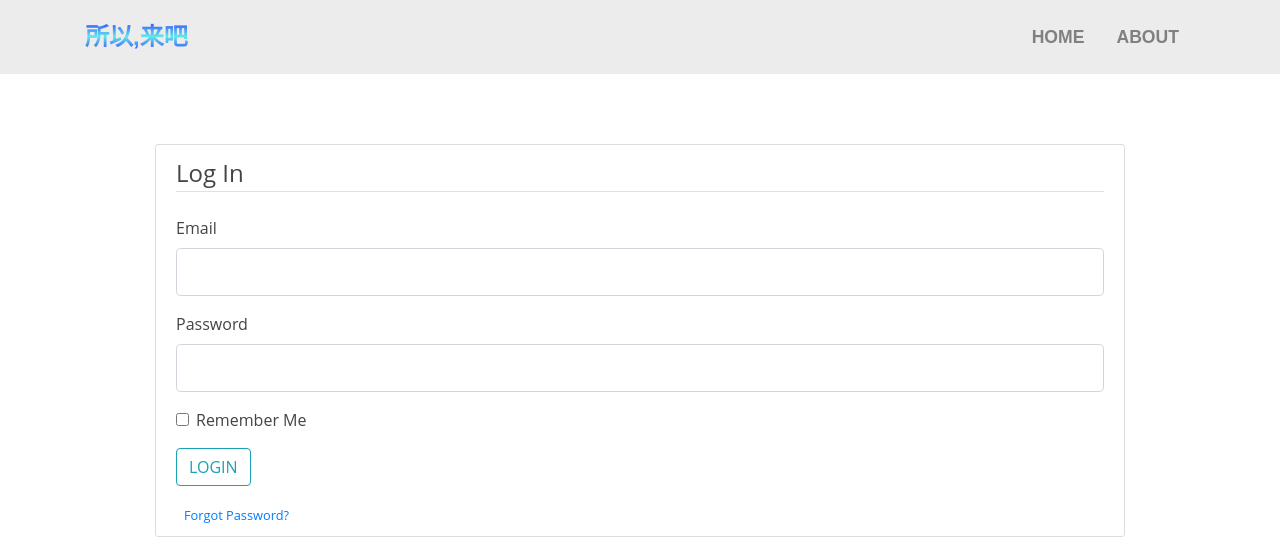
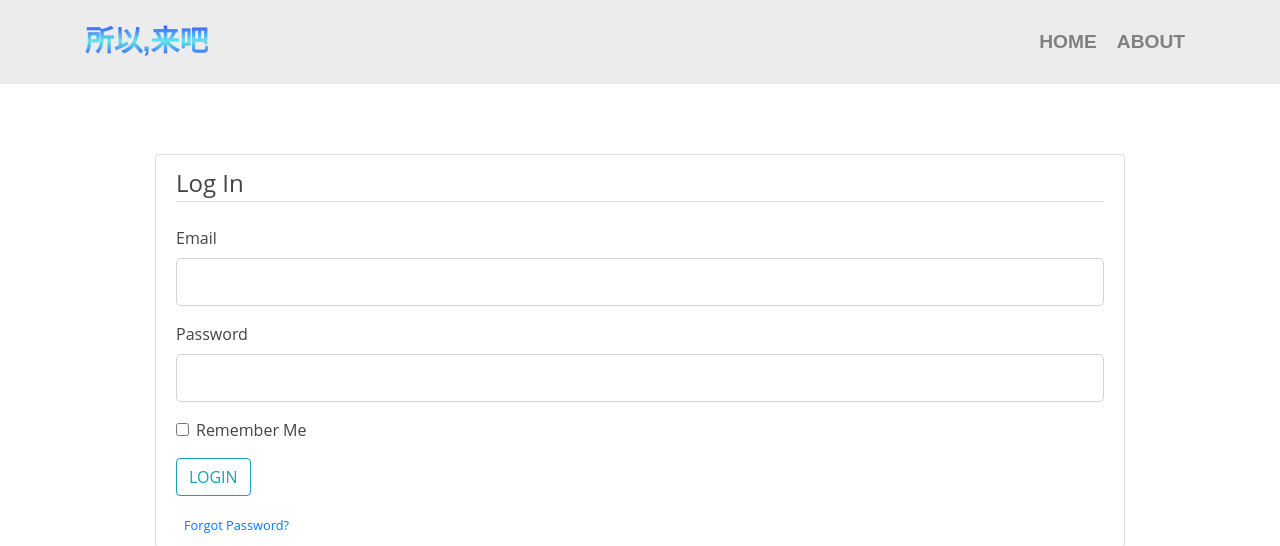
Before and after one commit to zhouhao777/flask_blog_project, a Flask app: a page that uses flaskblog/templates/layout.html in a window 1280 px wide. Shown: the top 546 px of the page. Run offline with Flask 2, Linux system fonts and the light colour scheme; parts of the project's set-up code (start-up, migrations or seed data) failed here and were passed over; some libraries are stand-ins or nearby versions.

Commit message:
update some stylesheet

```diff
--- a/flaskblog/static/css/main.css
+++ b/flaskblog/static/css/main.css
@@ -53,7 +53,7 @@ p {
   padding: .5rem;
 }
 .navbar-brand a {
-  font-size: 1.5rem;
+  font-size: 1.8rem;
   font-weight: 800;
   /* color: #666; */
   background: linear-gradient(to bottom,#3654ff 0,#62e6eb 50%,#3654ff 100%);
@@ -67,31 +67,46 @@ p {
   height: 40px;
 }
 .nav-item{
-  padding: 8px;
+  padding: 10px;
+}
+.nav-item a {
+  color: #666;
+  font-size: 1.2rem;
+  opacity: 0.8;
+  font-weight: 600;
+  line-height: 3rem;
+  text-decoration: none;
+}
+.nav-item a:hover {
+  opacity: 1;
 }
 .dropdown-menu{
   /* background: #66a266; */
   margin: .5rem 0 0;
 }
-.dropdown-menu li{
-  display: block;
+
+.dropdown-item{
+  padding: .15rem 0;
 }
-.dropdown-menu li a{
+.dropdown-item a{
+  color: #444;
   text-decoration: none;
   padding-left: 1rem;
   font:0.8rem sans-serif;
-  font-weight: 400;
+  font-weight: 300;
+  font-size: 1.2rem;
+  line-height: 1.5rem;
   text-transform: lowercase;
 }
-.nav-item a {
-  color: #666 !important;
-  font-size: 1.1rem !important;
-  opacity: 0.8;
-  font-weight: 700;
+.dropdown-item:active {
+  color: #fff;
+  text-decoration: none;
+  background-color: #eee;
 }
-.nav-item a:hover {
-  opacity: 1;
+.ck-content{
+  min-height: 400px;
 }
+
 
 
 /* main post */
--- a/flaskblog/templates/create_post.html
+++ b/flaskblog/templates/create_post.html
@@ -53,10 +53,11 @@
     <script>
         ClassicEditor
         .create( document.querySelector( '#editor' ), {
-            toolbar: ["heading", "|", "alignment:left", "alignment:center", "alignment:right", "alignment:adjust", "|", "bold", "italic", "blockQuote", "link", "|", "bulletedList", "numberedList", "imageUpload", "|", "undo", "redo"],
+            toolbar: ["heading", "|", "bold", "italic", "blockQuote", "link", "|", "bulletedList", "numberedList", "imageUpload", "|", "undo", "redo"],
             ckfinder: {
                 uploadUrl: "http://127.0.0.1:5000/upload"
-            }
+            },
+            height:1000,
         })
         .then(editor => {
             myEditor = editor;
--- a/flaskblog/templates/layout.html
+++ b/flaskblog/templates/layout.html
@@ -4,7 +4,7 @@
     <meta charset="UTF-8">
     <link rel="stylesheet" type="text/css" href="{{ url_for('static', filename='css/bootstrap.min.css') }}">
     <link rel="stylesheet" type="text/css" href="{{ url_for('static', filename='css/main.css') }}">
-    <link rel="stylesheet" href="https://cdnjs.cloudflare.com/ajax/libs/font-awesome/4.7.0/css/font-awesome.min.css" integrity="sha256-eZrrJcwDc/3uDhsdt61sL2oOBY362qM3lon1gyExkL0=" crossorigin="anonymous" />
+    <!-- <link rel="stylesheet" href="https://cdnjs.cloudflare.com/ajax/libs/font-awesome/4.7.0/css/font-awesome.min.css" integrity="sha256-eZrrJcwDc/3uDhsdt61sL2oOBY362qM3lon1gyExkL0=" crossorigin="anonymous" /> -->
     <script src="{{ url_for('static', filename='js/jquery.min.js') }}"></script>
     <script src="{{ url_for('static', filename='js/bootstrap.min.js') }}"></script>
     <script src="{{ url_for('static', filename='js/ckeditor.js') }}"></script>
@@ -30,23 +30,23 @@
             <div class="collapse navbar-collapse" id="navbarResponsive">
                 <ul class="navbar-nav ml-auto">
                     <li class="nav-item">
-                        <a class="nav-link" href="{{ url_for('main.home') }}">Home</a>
+                        <a class="" href="{{ url_for('main.home') }}">Home</a>
                     </li>
                     <li class="nav-item">
-                        <a class="nav-link" href="{{ url_for('main.about') }}">About</a>
+                        <a class="" href="{{ url_for('main.about') }}">About</a>
                     </li>
                     {% if current_user.is_authenticated %}
                     <li class="nav-item dropdown">
-                        <a href="#" class="nav-link dropdown-toggle" data-toggle="dropdown" role="button" aria-haspopup="true" aria-expanded="false">account</a>
+                        <a href="#" class="dropdown-toggle" data-toggle="dropdown" role="button" aria-haspopup="true" aria-expanded="false">account</a>
                         <ul class="dropdown-menu">
-                            <li class="nav-item">
-                                <a class="nav-link" href="{{ url_for('posts.new_post') }}">New Post</a>
+                            <li class="dropdown-item">
+                                <a class="" href="{{ url_for('posts.new_post') }}">New Post</a>
                             </li>
-                            <li class="nav-item">
-                                <a class="nav-link" href="{{ url_for('users.account') }}">Account</a>
+                            <li class="dropdown-item">
+                                <a class="" href="{{ url_for('users.account') }}">Account</a>
                             </li>
-                            <li class="nav-item">
-                                <a class="nav-link" href="{{ url_for('users.logout') }}">Logout</a>
+                            <li class="dropdown-item">
+                                <a class="" href="{{ url_for('users.logout') }}">Logout</a>
                             </li>
                         </ul>
                     </li>
--- a/flaskblog/users/utils.py
+++ b/flaskblog/users/utils.py
@@ -16,7 +16,8 @@ def save_picture(form_picture, source="post"):
     if source == "profile":
         output_size = (125,125)
     else:
-        output_size = (800, i_h*800/i_w) if i_w>=800 else i.size
+        #776的宽度是根据post的最大宽度计算的
+        output_size = (776, i_h*776/i_w) if i_w>=776 else i.size
     i.thumbnail(output_size)
     i.save(picture_path)
 
```
Also changed, not shown: flaskblog/static/profile_pics/24db4d040a3ca340.jpg (added), flaskblog/static/profile_pics/2c7709bdbbcb397a.jpg (added), flaskblog/static/profile_pics/2e731b52e951a28f.gif (added), flaskblog/static/profile_pics/8d5d54dd2ddb9337.jpg (added), flaskblog/static/profile_pics/b071c67a6c5561e6.jpg (added), flaskblog/static/profile_pics/baa61ad865acd5bf.gif (added).
